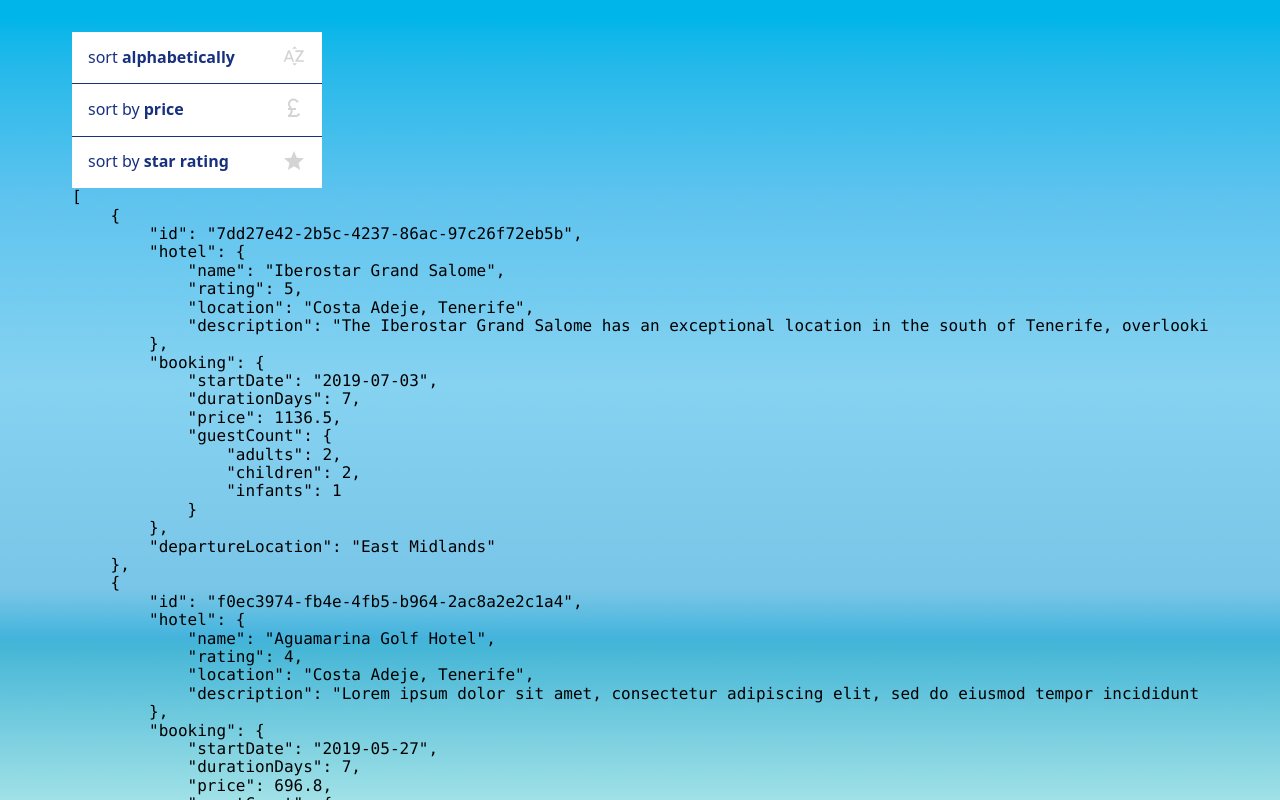
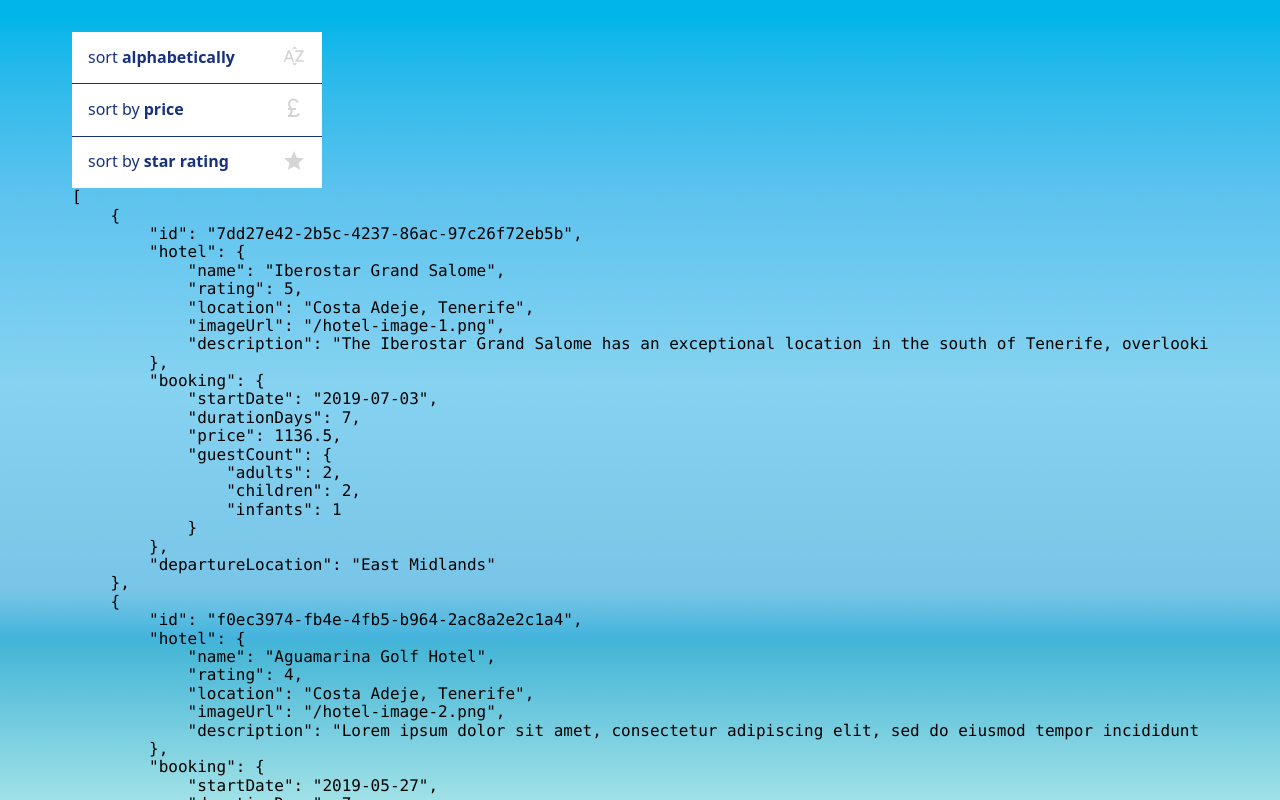
Before and after one commit to DavidSchillinger/otb-task, a React (Vite) app: page / in a window 1280 px wide. Shown: the top 800 px of the page. Built offline with nearby package versions, Linux system fonts and the light colour scheme.

Commit message:
chore: add hotel imageurl to data

```diff
--- a/src/hotels/data.json
+++ b/src/hotels/data.json
@@ -5,6 +5,7 @@
 			"name": "Iberostar Grand Salome",
 			"rating": 5,
 			"location": "Costa Adeje, Tenerife",
+			"imageUrl": "/hotel-image-1.png",
 			"description": "The Iberostar Grand Salome has an exceptional location in the south of Tenerife, overlooking the Atlantic Ocean. It is situated between the Golf del Sur and the Amarillo Golf courses, and is an ideal hotel for families, couples and groups who are looking for a holiday full of sport, sun and sea."
 		},
 		"booking": {
@@ -25,6 +26,7 @@
 			"name": "Aguamarina Golf Hotel",
 			"rating": 4,
 			"location": "Costa Adeje, Tenerife",
+			"imageUrl": "/hotel-image-2.png",
 			"description": "Lorem ipsum dolor sit amet, consectetur adipiscing elit, sed do eiusmod tempor incididunt ut labore et dolore magna aliqua. Ut enim ad minim veniam, quis nostrud exercitation ullamco laboris nisi ut aliquip ex ea commodo consequat."
 		},
 		"booking": {
@@ -45,6 +47,7 @@
 			"name": "Las Piramides Resort",
 			"rating": 3,
 			"location": "Costa Adeje, Tenerife",
+			"imageUrl": "/hotel-image-3.png",
 			"description": "Duis aute irure dolor in reprehenderit in voluptate velit esse cillum dolore eu fugiat nulla pariatur. Excepteur sint occaecat cupidatat non proident, sunt in culpa qui officia deserunt mollit anim id est laborum."
 		},
 		"booking": {
--- a/src/hotels/fetch.tsx
+++ b/src/hotels/fetch.tsx
@@ -1,13 +1,16 @@
 import {useEffect, useState} from 'react'
+
+export type HotelDetails = {
+	name: string,
+	rating: number,
+	location: string,
+	imageUrl: string;
+	description: string
+}
 
 export type Hotel = {
 	id: string,
-	hotel: {
-		name: string,
-		rating: number,
-		location: string,
-		description: string
-	},
+	hotel: HotelDetails,
 	booking: {
 		startDate: string, // ISO8601
 		durationDays: number,
```
